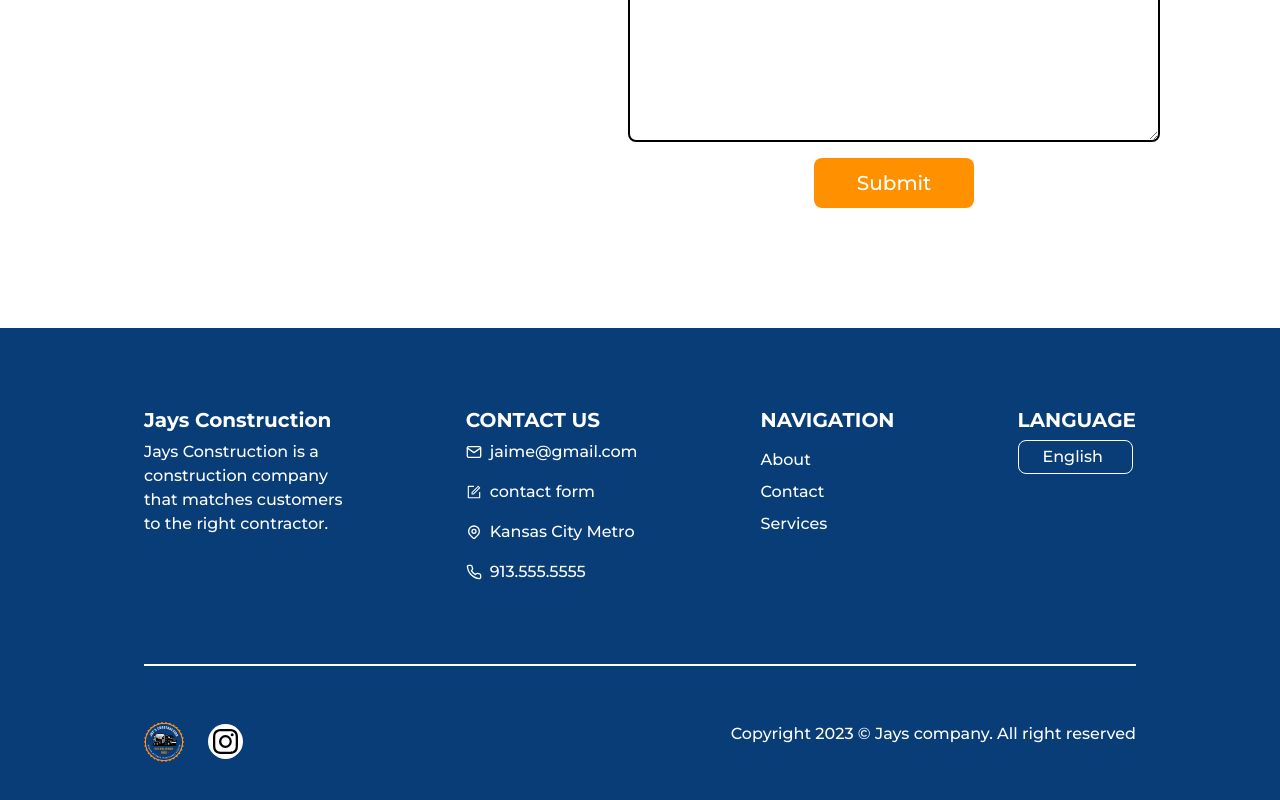
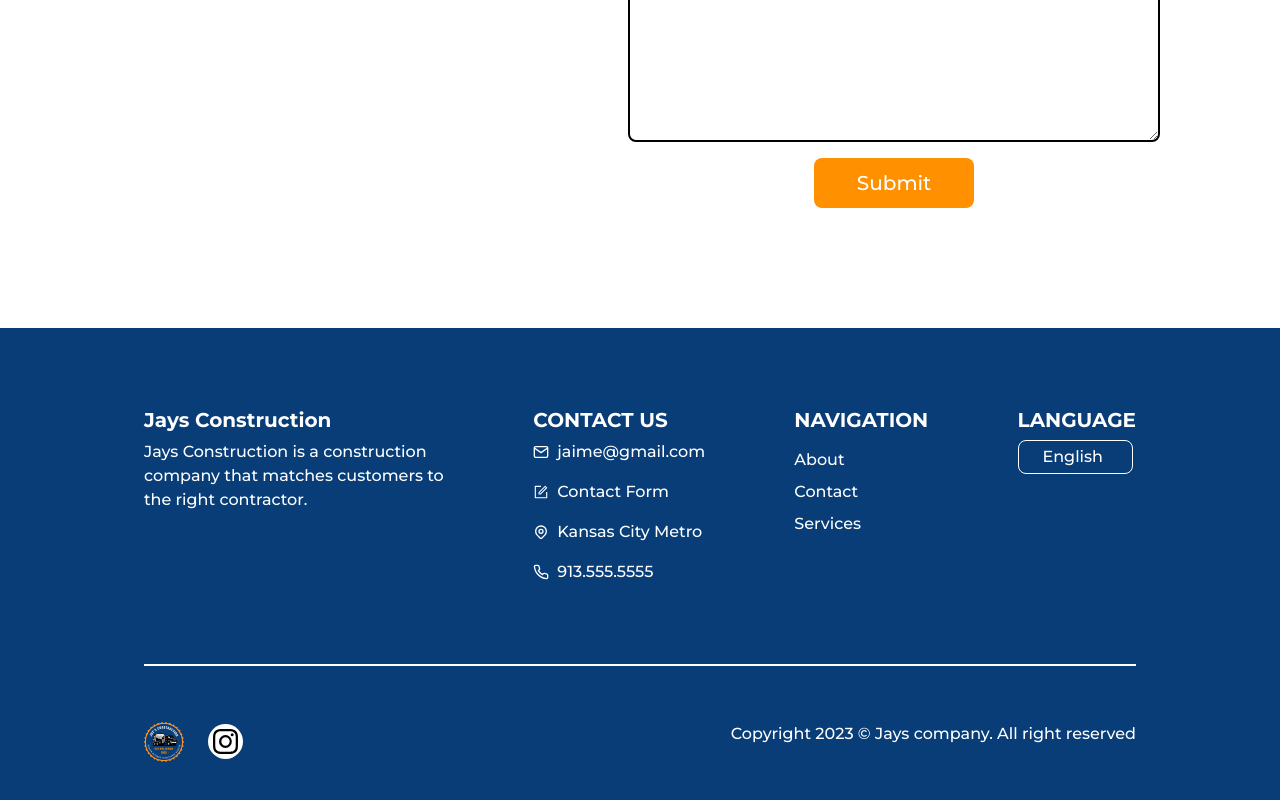
Before and after one commit to 93Belen/JConstruction, a Next.js app: page /contact in a window 1280 px wide. Shown: the part 1007-1807 px from the top of the page. Built offline with nearby package versions, Linux system fonts and the light colour scheme.

Commit message:
added dynamic language to components

```diff
--- a/app/components/ContactButton.tsx
+++ b/app/components/ContactButton.tsx
@@ -1,7 +1,17 @@
+"use client"
+
+import { useWebStore } from "../state/store";
+import {selectedLanguage} from "components/content/contanbutton";
+
+
 export default function ContactButton(){
+    const store = useWebStore()
+    const language = store.language
+    const content = language === 'spanish' ? selectedLanguage.spanish : selectedLanguage.english
+
     return (
-        <button className='text-white border-white border-2 rounded-md py-[0.625rem] px-[2.5rem] text-[1.25rem] w-[10rem]'>
-            Contact
+        <button className='text-white border-white border-2 rounded-md py-[0.625rem] px-[2.5rem] text-[1.25rem] w-[10rem] min-w-fit'>
+            {content}
         </button>
     )
 }
--- a/app/components/ContactButtonOrange.tsx
+++ b/app/components/ContactButtonOrange.tsx
@@ -1,7 +1,18 @@
+"use client"
+
+import { useWebStore } from "../state/store";
+import {selectedLanguage} from "components/content/contanbutton";
+
 export default function ContactButtonOrange(){
+
+    const store = useWebStore()
+    const language = store.language
+    const content = language === 'spanish' ? selectedLanguage.spanish : selectedLanguage.english
+
+
     return (
-        <button className='text-white bg-orange rounded-md py-[0.625rem] px-[2.5rem] text-[1.25rem] w-[10rem]'>
-            Contact
+        <button className='text-white min-w-fit bg-orange rounded-md py-[0.625rem] px-[2.5rem] text-[1.25rem] w-[10rem]'>
+            {content}
         </button>
     )
 }
--- a/app/components/ContactForm.tsx
+++ b/app/components/ContactForm.tsx
@@ -1,14 +1,23 @@
+"use client"
+
+import { useWebStore } from "../state/store";
+import {selectedLanguage} from "components/content/form";
+
 import { montserrar } from "../layout";
 
 export default function ContacForm(){
+    const store = useWebStore()
+    const language = store.language
+    const content = language === 'spanish' ? selectedLanguage.spanish : selectedLanguage.english
+
     return (
         <section className='w-full max-w-[600px]'>
             <form className={`flex flex-col gap-3 justify-center w-full ${montserrar.className}`} action="">
-                <label htmlFor="">Name</label>
+                <label htmlFor="">{content.name}</label>
                 <input className='border-2 border-black rounded-md w-full p-1' type="text" />
-                <label htmlFor="">Email</label>
+                <label htmlFor="">{content.email}</label>
                 <input className='border-2 border-black rounded-md w-full p-1' type="email" />
-                <label htmlFor="">Message</label>
+                <label htmlFor="">{content.message}</label>
                 <textarea className='border-2 border-black rounded-md w-full p-1' name="" id="" cols={10} rows={10}></textarea>
                 <button className='text-white bg-orange rounded-md py-[0.625rem] px-[2.5rem] text-[1.25rem] w-[10rem] self-center'>Submit</button>
             </form>
--- a/app/components/Footer.tsx
+++ b/app/components/Footer.tsx
@@ -9,7 +9,8 @@ import { AiOutlineForm } from 'react-icons/ai'
 import { HiOutlineLocationMarker } from 'react-icons/hi'
 import { ChangeEvent } from "react";
 import { useWebStore } from "../state/store";
-
+import { selectedLanguage } from "components/content/footer";
+import { selectedLanguage as headerSelectedLanguage } from "components/content/header";
 
 export default function Footer(){
     const store = useWebStore()
@@ -20,32 +21,31 @@ export default function Footer(){
         store.toggleLanguage(language)
 
     }
+    const content = language === 'spanish' ? selectedLanguage.spanish : selectedLanguage.english
+    const contentNav = language === 'spanish' ? headerSelectedLanguage.spanish : headerSelectedLanguage.english
 
 
     return (
         <section className='bg-blue h-fit text-white font-mono lg:px-[9rem] md:px-[3rem] px-[1rem] pt-[5rem] box-border w-full'>
             {/* DESKTOP */}
             <div className='border-b-2 pb-[4rem] justify-between 2xl:pr-[30%] hidden md:flex text-[1rem] font-medium'>
-                <div>
+                <div className='max-w-[300px]'>
                     <h3 className='font-bold text-[1.25rem]'>Jays Construction</h3>
-                    <p >Jays Construction is a<br />
-                        construction company <br />
-                        that matches customers<br />
-                        to the right contractor.</p>
+                    <p>{content.intro}</p>
 
                 </div>
                 <div>
                     <h3 className='font-bold text-[1.25rem]'>CONTACT US</h3>
                     <p className='flex items-center gap-2'><FiMail/> jaime@gmail.com</p>
-                    <p className='flex items-center gap-2'><AiOutlineForm/> contact form</p>
+                    <p className='flex items-center gap-2'><AiOutlineForm/>{content.contact.contactForm}</p>
                     <p className='flex items-center gap-2'><HiOutlineLocationMarker/> Kansas City Metro</p>
                     <p className='flex items-center gap-2'><FiPhone/> 913.555.5555</p>
                 </div>
                 <div className='flex flex-col gap-2'>
                     <h3 className='font-bold text-[1.25rem]'>NAVIGATION</h3>
-                    <Link className='text-white no-underline' href=''>About</Link>
-                    <Link className='text-white no-underline' href=''>Contact</Link>
-                    <Link className='text-white no-underline' href=''>Services</Link>
+                    <Link className='text-white no-underline' href=''>{contentNav.about}</Link>
+                    <Link className='text-white no-underline' href=''>{contentNav.contact}</Link>
+                    <Link className='text-white no-underline' href=''>{contentNav.services}</Link>
                 </div>
                 <div>
                     <h3 className='font-bold text-[1.25rem]'>LANGUAGE</h3>
--- a/app/components/Header.tsx
+++ b/app/components/Header.tsx
@@ -5,6 +5,7 @@ import Link from "next/link";
 import { ChangeEvent, useState } from "react";
 import { motion, AnimatePresence } from 'framer-motion';
 import { useWebStore } from "../state/store";
+import {selectedLanguage} from "components/content/header";
 
 
 export default function Header(){
@@ -25,6 +26,7 @@ export default function Header(){
         setIsOpen((state) => !state)
     }
 
+    const content = language === 'spanish' ? selectedLanguage.spanish : selectedLanguage.english
 
 
 
@@ -32,9 +34,9 @@ export default function Header(){
         <header className='bg-blue flex justify-between text-white font-mono py-[18px] md:px-[2rem] px-[1rem] items-center'>
             <Link className='text-white no-underline' href='/'><h1 className='font-bold text-[1rem] md:text-[1.5rem]'>JAY'S CONSTRUCTION</h1></Link>
             <div className='hidden md:flex justify-around font-medium gap-[20px] text-[1rem]'>
-                <Link className='text-white no-underline border-b-2 border-b-orange border-opacity-0 hover:border-opacity-100 duration-[1s]' href='/about'>About</Link>
-                <Link className='text-white no-underline border-b-2 border-b-orange border-opacity-0 hover:border-opacity-100 duration-[1s]' href='/contact'>Contact</Link>
-                <Link className='text-white no-underline border-b-2 border-b-orange border-opacity-0 hover:border-opacity-100 duration-[1s]' href='/services'>Services</Link>
+                <Link className='text-white no-underline border-b-2 border-b-orange border-opacity-0 hover:border-opacity-100 duration-[1s]' href='/about'>{content.about}</Link>
+                <Link className='text-white no-underline border-b-2 border-b-orange border-opacity-0 hover:border-opacity-100 duration-[1s]' href='/contact'>{content.contact}</Link>
+                <Link className='text-white no-underline border-b-2 border-b-orange border-opacity-0 hover:border-opacity-100 duration-[1s]' href='/services'>{content.services}</Link>
                 <select value={language} onChange={changeLanguage} className='bg-blue text-white appearance-none' name="" id="">
                     <option value="english">English</option>
                     <option value="spanish">Español</option>
@@ -81,9 +83,9 @@ export default function Header(){
                 initial={{ opacity: 0}}
                 animate={{opacity: isOpen ? 1 : 0}}
                  className={`flex bg-blue top-[59px] left-0 absolute w-full flex-col h-[80vh] justify-around text-center items-center p-2 pb-10 text-[2rem]`}>
-                <Link className='text-white no-underline' href='/about'>About</Link>
-                <Link className='text-white no-underline' href='/contact'>Contact</Link>
-                <Link className='text-white no-underline' href='/services'>Services</Link>
+                <Link className='text-white no-underline' href='/about'>{content.about}</Link>
+                <Link className='text-white no-underline' href='/contact'>{content.contact}</Link>
+                <Link className='text-white no-underline' href='/services'>{content.services}</Link>
                 <select value={language} onChange={changeLanguage} className='bg-blue text-white appearance-none' name="" id="">
                     <option value="english">English</option>
                     <option value="spanish">Español</option>
--- a/app/layout.tsx
+++ b/app/layout.tsx
@@ -19,7 +19,7 @@ export const montserrar = Montserrat({
   variable: '--font-montserrat'
 })
 
-export const metadata = {
+const metadata = {
   title: 'Jays Construction',
   description: '',
 }
--- /dev/null
+++ b/content/contanbutton.ts
@@ -0,0 +1,8 @@
+const spanish = 'Contáctenos'
+
+ const english = "Contact"
+
+export const selectedLanguage = {
+    spanish,
+    english
+}
--- /dev/null
+++ b/content/footer.ts
@@ -0,0 +1,18 @@
+const spanish = {
+    intro: 'Jays Construction es una empresa de construcción que conecta a los clientes con el contratista adecuado.',
+    contact: {
+        contactForm: 'Formulario de Contacto',
+    }
+}
+
+ const english = {
+    intro: 'Jays Construction is a construction company that matches customers to the right contractor.',
+    contact: {
+        contactForm: 'Contact Form',
+    }
+}
+
+export const selectedLanguage = {
+    spanish,
+    english
+}
--- /dev/null
+++ b/content/form.ts
@@ -0,0 +1,16 @@
+const spanish = {
+    name: "Nombre",
+    email: "Correo Electrónico",
+    message: "Mensaje"
+}
+
+ const english = {
+    name: "Name",
+    email: "Email",
+    message: "Message"
+}
+
+export const selectedLanguage = {
+    spanish,
+    english
+}
--- /dev/null
+++ b/content/header.ts
@@ -0,0 +1,16 @@
+const spanish = {
+    about: 'Conózcanos',
+    contact: "Contacto",
+    services: "Servicios"
+}
+
+ const english = {
+    about: 'About',
+    contact: "Contact",
+    services: "Services"
+}
+
+export const selectedLanguage = {
+    spanish,
+    english
+}
```
